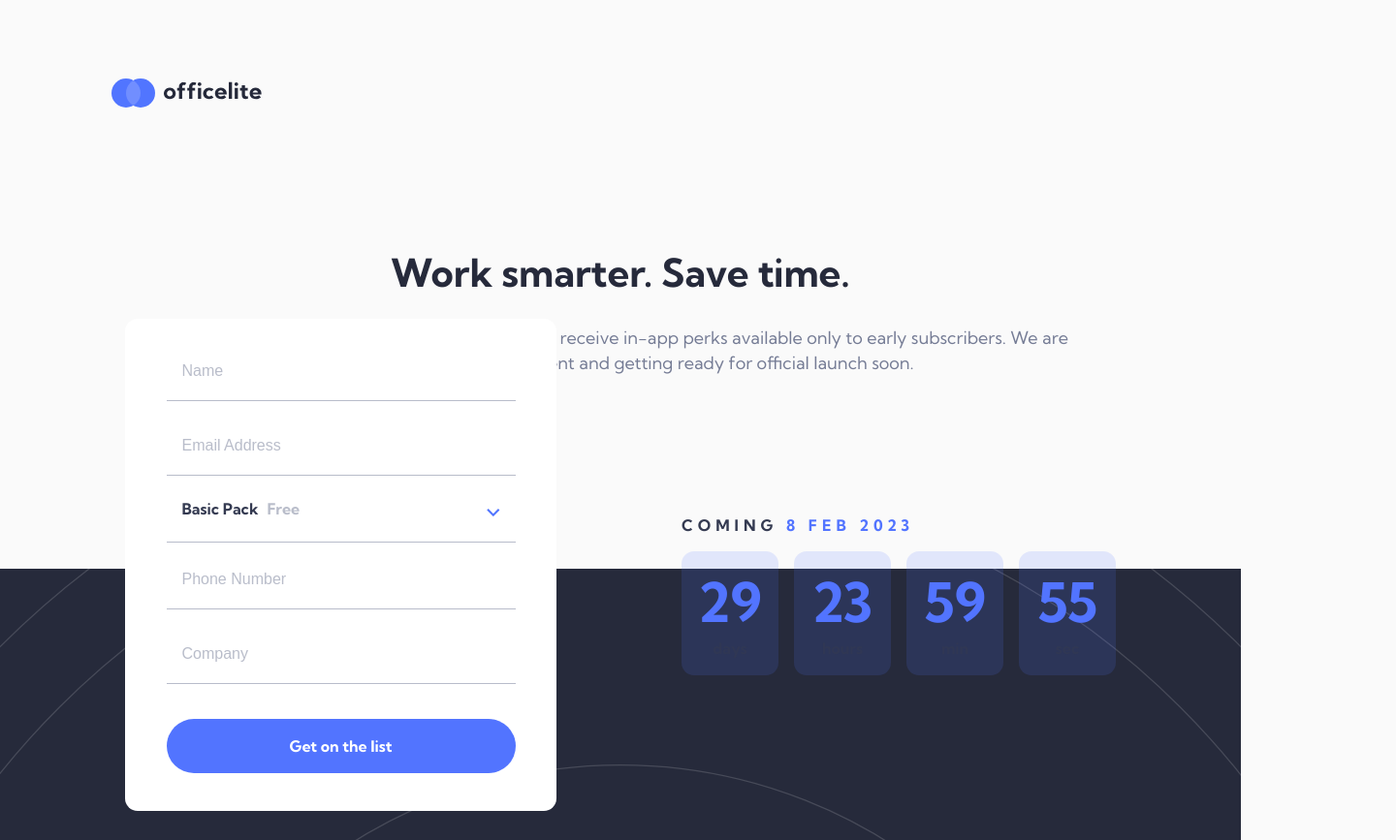
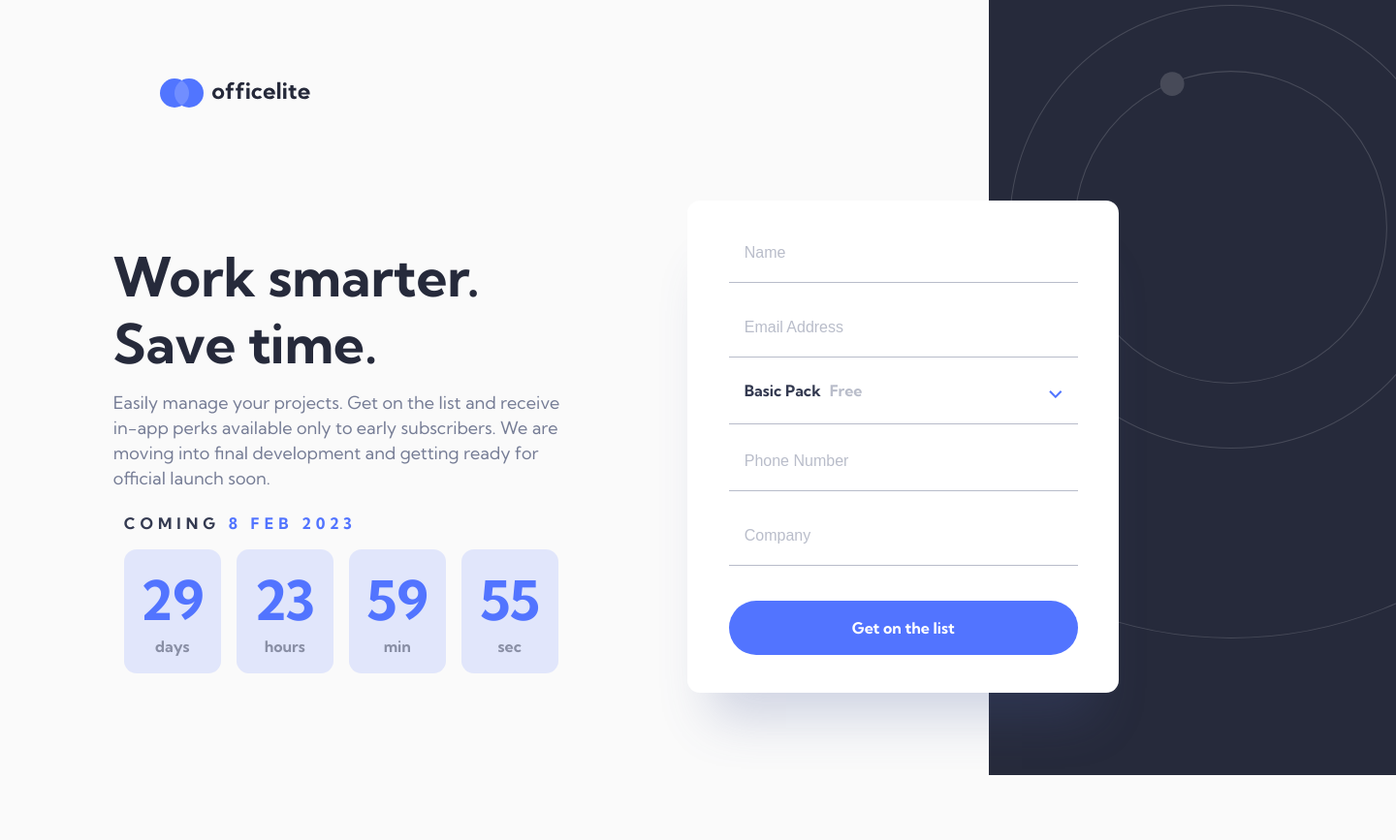
Before and after one commit to raych2/officelite-coming-soon-site, a website: page public/sign-up.html in a window 1280 px wide. Shown: the top 867 px of the page at 97% size, 1440 px wide, since content can reach past the window. After the commit the page ends 805 px from the top, so only its background shows below. Drawn offline with Linux system fonts and the light colour scheme.

Commit message:
Add sign up page media query for desktop

```diff
--- a/src/style.css
+++ b/src/style.css
@@ -624,8 +624,8 @@
     height: 31.75em;
   }
   .form__input {
-    margin: 1em 0 1em 0;
-    padding: 0em 0 1em 1em;
+    margin: 1em 0;
+    padding: 0 0 1em 1em;
     width: 22.5em;
   }
   .form__input:not(:placeholder-shown):invalid {
@@ -652,3 +652,53 @@
     background-size: 200%;
   }
 }
+@media (min-width: 992px) {
+  .header {
+    width: 23vw;
+  }
+  .header__logo {
+    margin: 5.0625em 0 0 10.3125em;
+  }
+  .su-main {
+    margin: 14.625em 0 0 -3.5em;
+    width: 100vw;
+    height: 28.75em;
+    display: flex;
+    flex-flow: column wrap;
+    justify-content: space-evenly;
+  }
+  .su-main__intro {
+    margin: 0 1em 0 auto;
+    width: 33.75em;
+    height: 9.375em;
+    text-align: left;
+  }
+  .su__heading {
+    margin: -2em auto 0 auto;
+    width: 37vw;
+    font-size: 3.5rem;
+  }
+  .su__summary {
+    margin: 0.75em auto 1.25em auto;
+    width: 37vw;
+  }
+  .countdown {
+    margin: -2em -13em 3.25em -5.5em;
+  }
+  .form {
+    margin: -14.25em auto 0 auto;
+    box-shadow: 0px 50px 50px -25px rgba(75, 92, 154, 0.247159);
+  }
+  .su-footer {
+    margin-top: 0;
+    margin-left: 1020px;
+    padding-top: 0;
+    max-width: 420px;
+    max-height: 1024px;
+    position: absolute;
+    top: 0;
+    background-position-x: -50em, center;
+    background-position-y: -51em, center;
+    background-size: 500%;
+  }
+}
```
